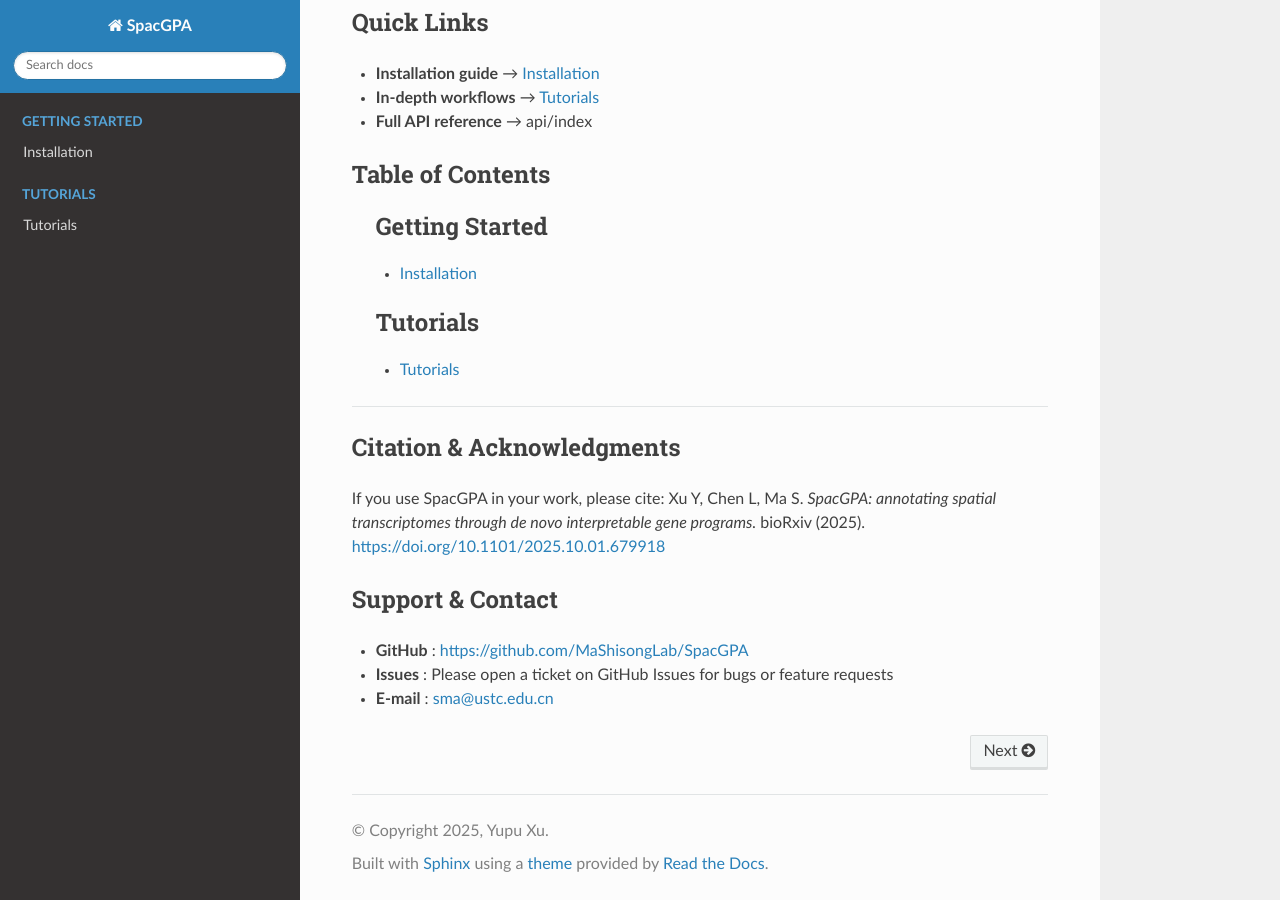
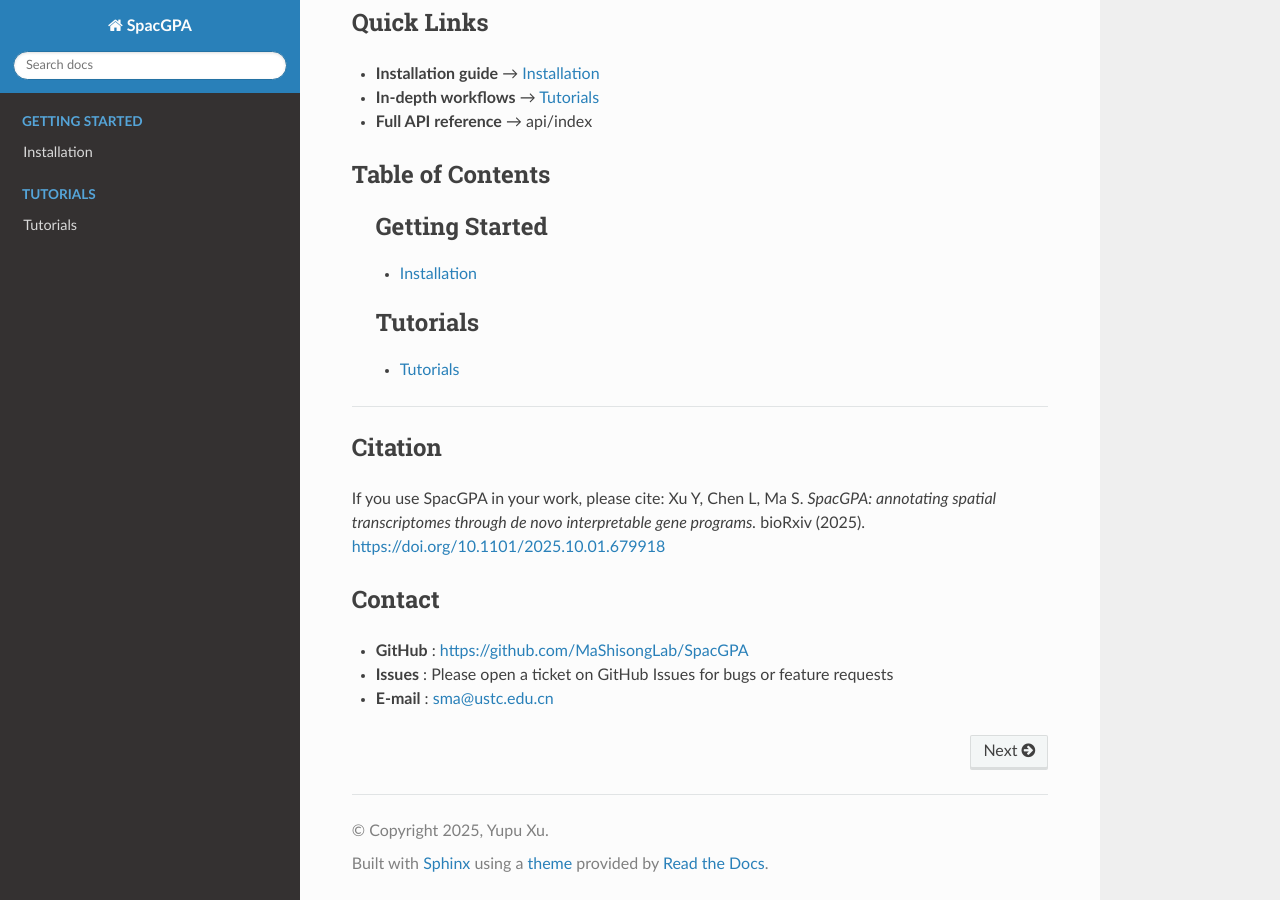
Before and after one commit to RicardoXuu/SpacGPA_Tutorials, a Sphinx documentation site: the page built from docs/source/index.rst, in a window 1280 px wide and 900 px high, scrolled down 978 px. Built offline with Sphinx 7.4.7 and the Read the Docs theme 3.1.0, drawn with Linux system fonts in a browser that asks for light colours; pages that are not in the unit, such as notebooks, are missing from menus.

Commit message:
code update

```diff
--- a/docs/source/index.rst
+++ b/docs/source/index.rst
@@ -11,7 +11,7 @@
 .. image:: _static/SpacGPA_Workflow.png
    :alt: SpacGPA workflow
    :align: center
-   :width: 800px
+   :width: 700px
 
 -----------
 
@@ -47,13 +47,13 @@
 
 -----------
 
-Citation & Acknowledgments
+Citation
 --------------------------
 
 If you use SpacGPA in your work, please cite:
 Xu Y, Chen L, Ma S. *SpacGPA: annotating spatial transcriptomes through de novo interpretable gene programs.* bioRxiv (2025). https://doi.org/10.1101/2025.10.01.679918
 
-Support & Contact
+Contact
 -----------------
 
 * **GitHub**  : https://github.com/MaShisongLab/SpacGPA
```
